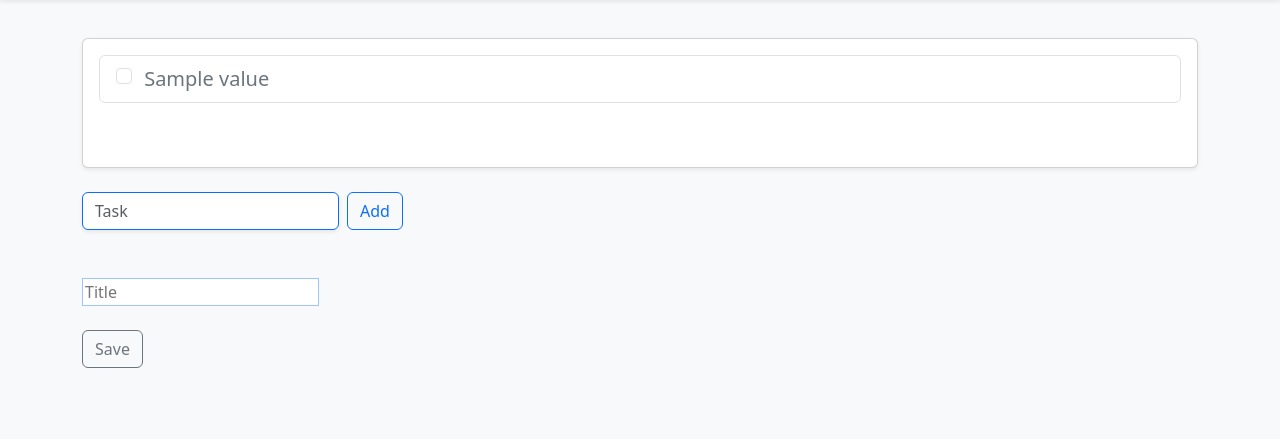
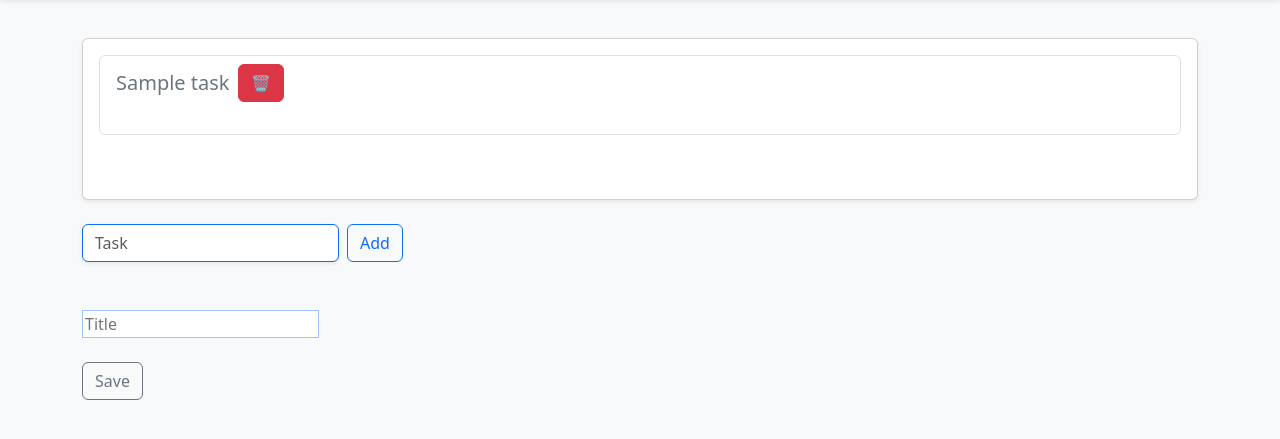
Before and after one commit to dwaynxz/flask-todo-list-v1, a Flask app: template Todo/templates/create_list.html in a window 1280 px wide. Shown: the part 106-545 px from the top of the page. Run offline with Flask 3, Linux system fonts and the light colour scheme; the template is opened without the code that fills it: most values are stand-ins (such as "Sample title", 1, 10 or a date in 2020).

Commit message:
feat: add buttons to mark and remove task

```diff
--- a/Todo/templates/create_list.html
+++ b/Todo/templates/create_list.html
@@ -9,23 +9,43 @@
                         List is empty. Add Items!!
                     </p>
                 {% else %}
-                    {% for key, value in to_do_list.list.items() %}
+                    {% for id_status, task in to_do_list.list.items() %}
+                        {% with task_id = to_do_list.get_id_by_status_id(id_status) %}
                             <ul class="list-group">
                                 <li class="list-group-item">
-                                <label>
-                                    <input type="checkbox" class="form-check-input me-2">
-                                    <span class="form-check-label fs-5 text-secondary">{{value}}</span>
+                                        {% if to_do_list.get_status_by_task_id(task_id) %}
+                                            <div class="d-flex align-items-center gap-2">
+                                                <label class="m-0">
+                                                    <span class="fs-5 text-secondary task-done">{{task}}</span>
                                                 </label>
+                                                <form action="{{ url_for('task_remove', task_id=task_id) }}" method="post">
+                                                       <button type="submit" class="btn btn-danger">🗑️</button>
+                                                </form>
+                                            </div>
+                                        {% else %}
+                                            <div class="d-flex align-items-center gap-2">
+                                                <label class="m-0">
+                                                    <span class="fs-5 text-secondary">{{task}}</span>
+                                                </label>
+                                                 <form action="{{ url_for('task_done', task_id=task_id) }}" method="post">
+                                                    <button type="submit" class="btn btn-success">✔</button>
+                                                 </form>
+                                                   <form action="{{ url_for('task_remove', task_id=task_id) }}" method="post">
+                                                       <button type="submit" class="btn btn-danger">🗑️</button>
+                                                    </form>
+                                             </div>
+                                        {% endif %}
                                     <br>
                                 </li>
                             </ul>
+                        {% endwith %}
                     {% endfor %}
                 {% endif %}
                 <br>
                 <br>
             </div>
         </div>
-        <form action="/add" method="POST" class="mt-4 d-flex gap-2">
+        <form action="/add" method="post" class="mt-4 d-flex gap-2">
             <label for="item" id="item">
                 <input type="text" class="form-control border-primary shadow-sm" placeholder="Task" name="task">
             </label>
@@ -33,7 +53,7 @@
         </form>
         <br>
         <br>
-    <form action="/save" method="POST">
+    <form action="/save" method="post">
         <label for="title" id="title">
             <input type="text" name="title" class="border border-primary-subtle" placeholder="Title">
         </label>
```
Lines whose indentation alone changed are shown as unchanged.
